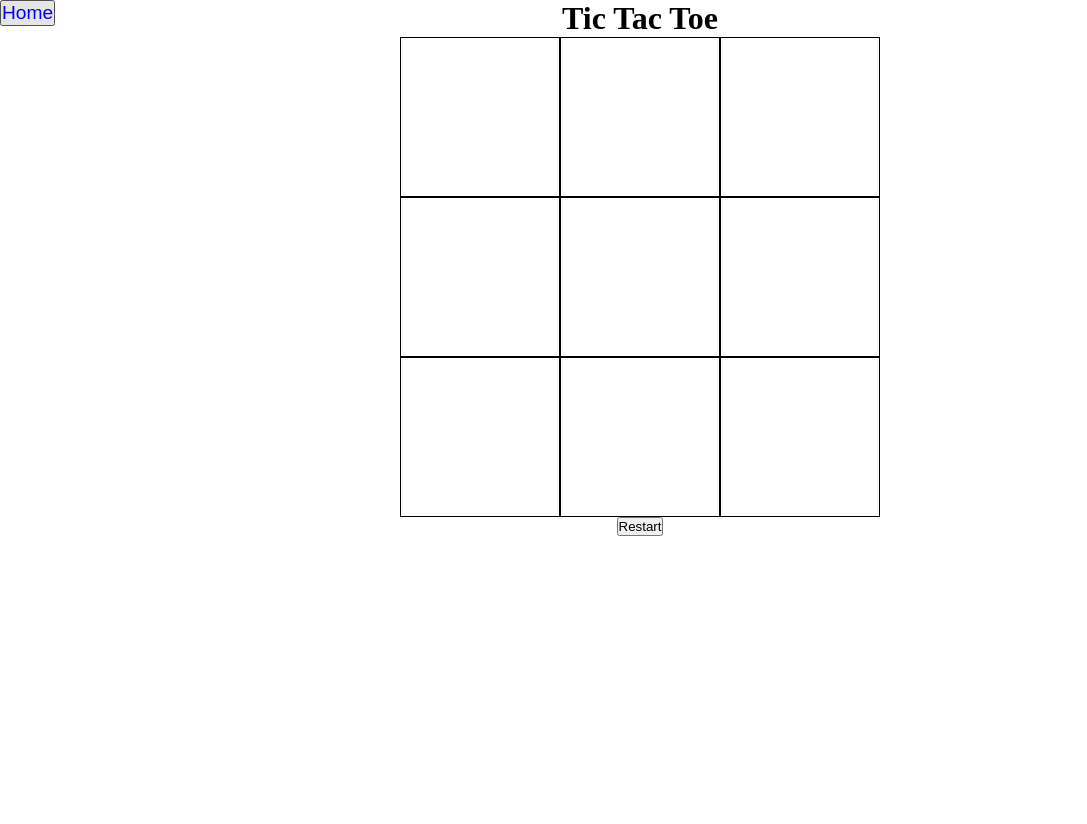
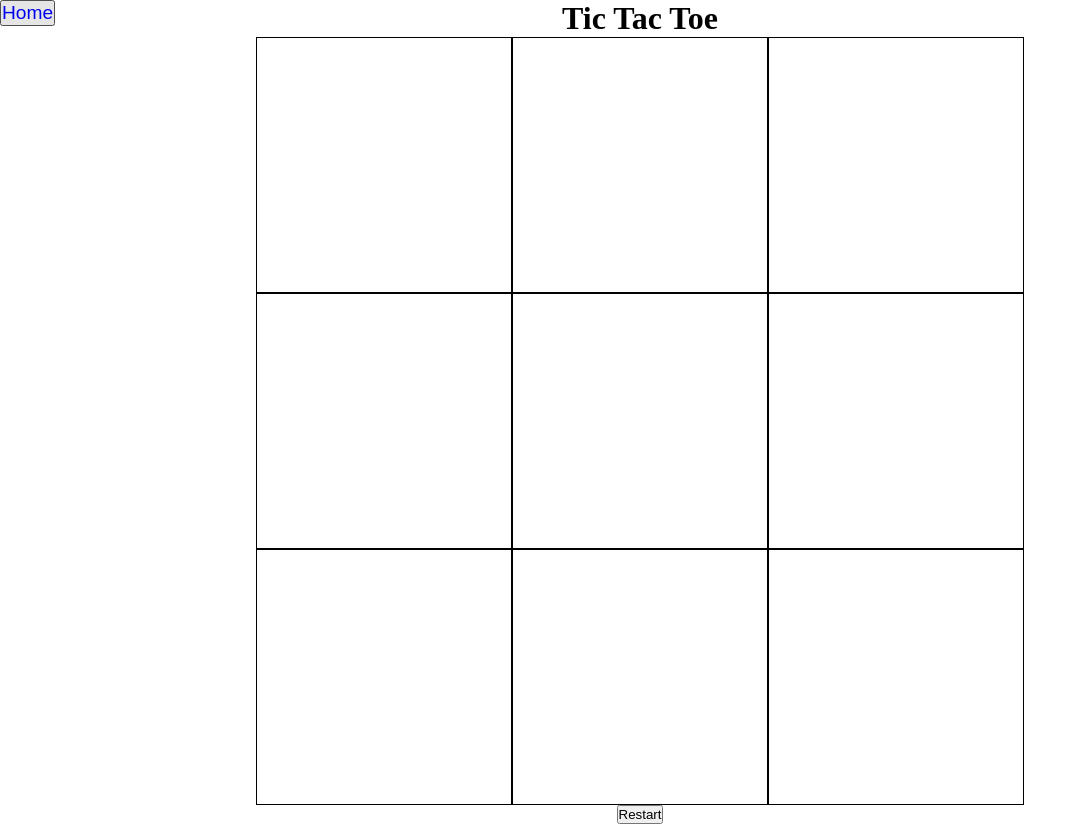
Before and after one commit to ri-ca4/tictactoe, a plain HTML site: page index.html in a window 1280 px wide. Shown: the whole page, without its empty margins (0-1087 px from the left). Before the commit the page ends 800 px from the top, so only its background shows below. Drawn offline with Linux system fonts and the light colour scheme.

Commit message:
fix size of board

```diff
--- a/css/main.css
+++ b/css/main.css
@@ -21,8 +21,8 @@ body{
 }
 
 #board{
-    height: 60vh;
-    width: 60vh;
+    height: 60vw;
+    width: 60vw;
     display: grid;
     grid-template-columns: repeat(3, 1fr);
     margin: auto;
@@ -30,8 +30,8 @@ body{
 
 .space{
     border: 1px solid black;
-    height: 20vh;
-    width: 20vh;
+    height: 20vw;
+    width: 20vw;
     display:flex;
     align-items: center;
     justify-content: center;
```
